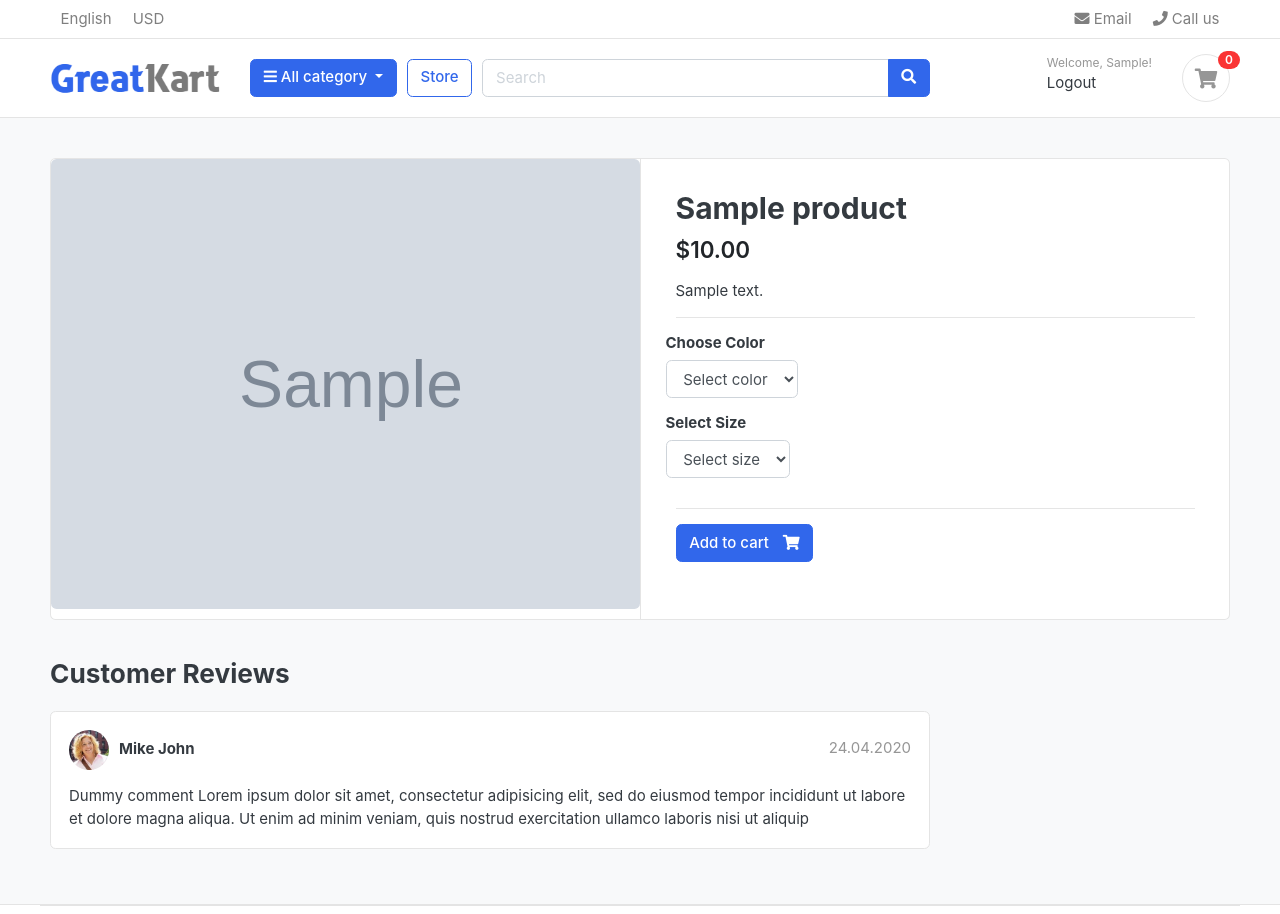
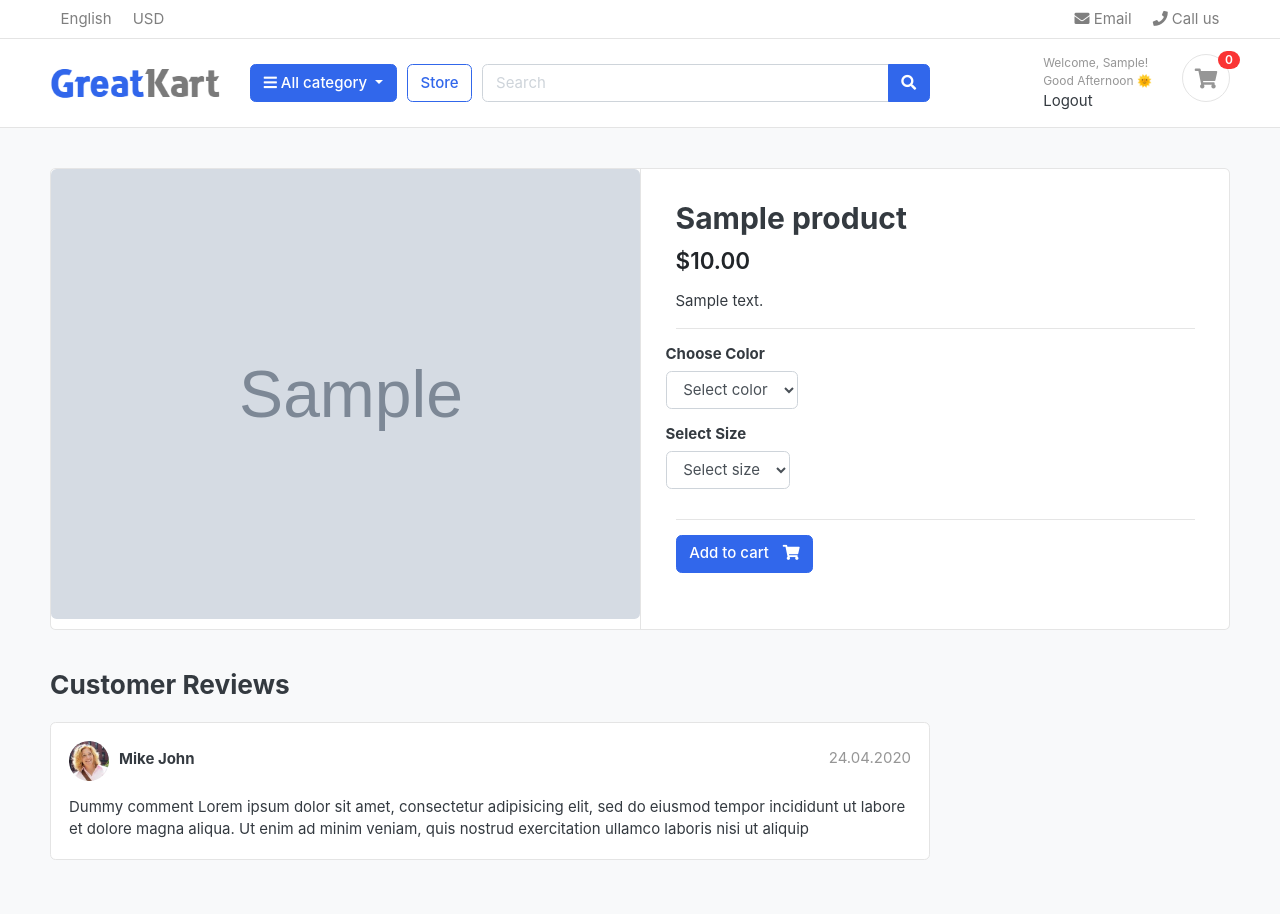
Before and after one commit to Hasan082/Build-Advanced-eCommerce-Project, a Django app: a page that uses templates/base.html in a window 1280 px wide. Shown: the top 914 px of the page. Run offline with Django 4.2, Linux system fonts and the light colour scheme; a user stored in the database is signed in; tables that the repository leaves empty hold one stand-in row (values such as "Sample post"); grey boxes marked "Sample" are stand-in pictures; some libraries are stand-ins or nearby versions; some web fonts are replaced.

Commit message:
[GREETINGS] Dynamic greeting message update using jquery

```diff
--- a/accounts/models.py
+++ b/accounts/models.py
@@ -1,5 +1,7 @@
 from django.db import models
 from django.contrib.auth.models import AbstractBaseUser, BaseUserManager
+
+from ecommerce import settings
 
 
 # MyUserManager class is a custom user manager for creating regular and superuser accounts.
--- a/ecommerce/static/js/script.js
+++ b/ecommerce/static/js/script.js
@@ -1,7 +1,7 @@
 // some scripts
 
 // jquery ready start
-$(document).ready(function() {
+$(document).ready(function () {
     // jQuery code
 
 
@@ -22,7 +22,7 @@ $(document).ready(function() {
     $('.js-check :radio').change(function () {
         var check_attr_name = $(this).attr('name');
         if ($(this).is(':checked')) {
-            $('input[name='+ check_attr_name +']').closest('.js-check').removeClass('active');
+            $('input[name=' + check_attr_name + ']').closest('.js-check').removeClass('active');
             $(this).closest('.js-check').addClass('active');
             // item.find('.radio').find('span').text('Add');
 
@@ -45,15 +45,30 @@ $(document).ready(function() {
     });
 
 
-
     //////////////////////// Bootstrap tooltip
-	if($('[data-toggle="tooltip"]').length>0) {  // check if element exists
+    if ($('[data-toggle="tooltip"]').length > 0) {  // check if element exists
         $('[data-toggle="tooltip"]').tooltip()
     } // end if
 
-
-
-
+    //DYNAMIC GREETING MESSAGE START========================
+    let datetime = new Date(),
+        h = datetime.getHours(),
+        greeting, emoji;
+    if (5 <= h && h < 12) {
+        greeting = 'Good Morning';
+        emoji = '☀️'; // Sun emoji
+    } else if (12 <= h && h < 18) {
+        greeting = 'Good Afternoon';
+        emoji = '🌞'; // Sun with face emoji
+    } else if (18 <= h && h < 22) {
+        greeting = 'Good Evening';
+        emoji = '🌆'; // Cityscape at dusk emoji
+    } else {
+        greeting = 'Good Night';
+        emoji = '🌙'; // Crescent moon emoji
+    }
+    $('#greetings').text(`${greeting} ${emoji}`);
+    //DYNAMIC GREETING MESSAGE END========================
 
 });
 // jquery end
--- a/templates/base.html
+++ b/templates/base.html
@@ -54,5 +54,6 @@
 
 <!--Load footer -->
 {% include 'includes/footer.html' %}
+
 </body>
 </html>
--- a/templates/includes/navbar.html
+++ b/templates/includes/navbar.html
@@ -62,6 +62,7 @@
 					<div class="widget-header">
 						{% if user.is_authenticated %}
 							<small class="title text-muted">Welcome, {{ user.first_name }}!</small>
+							<small class="title text-muted" id="greetings"></small>
 							<div>
 								<a href="{% url 'logout' %}">Logout</a>
 							</div>
```
Lines whose indentation alone changed are shown as unchanged.
